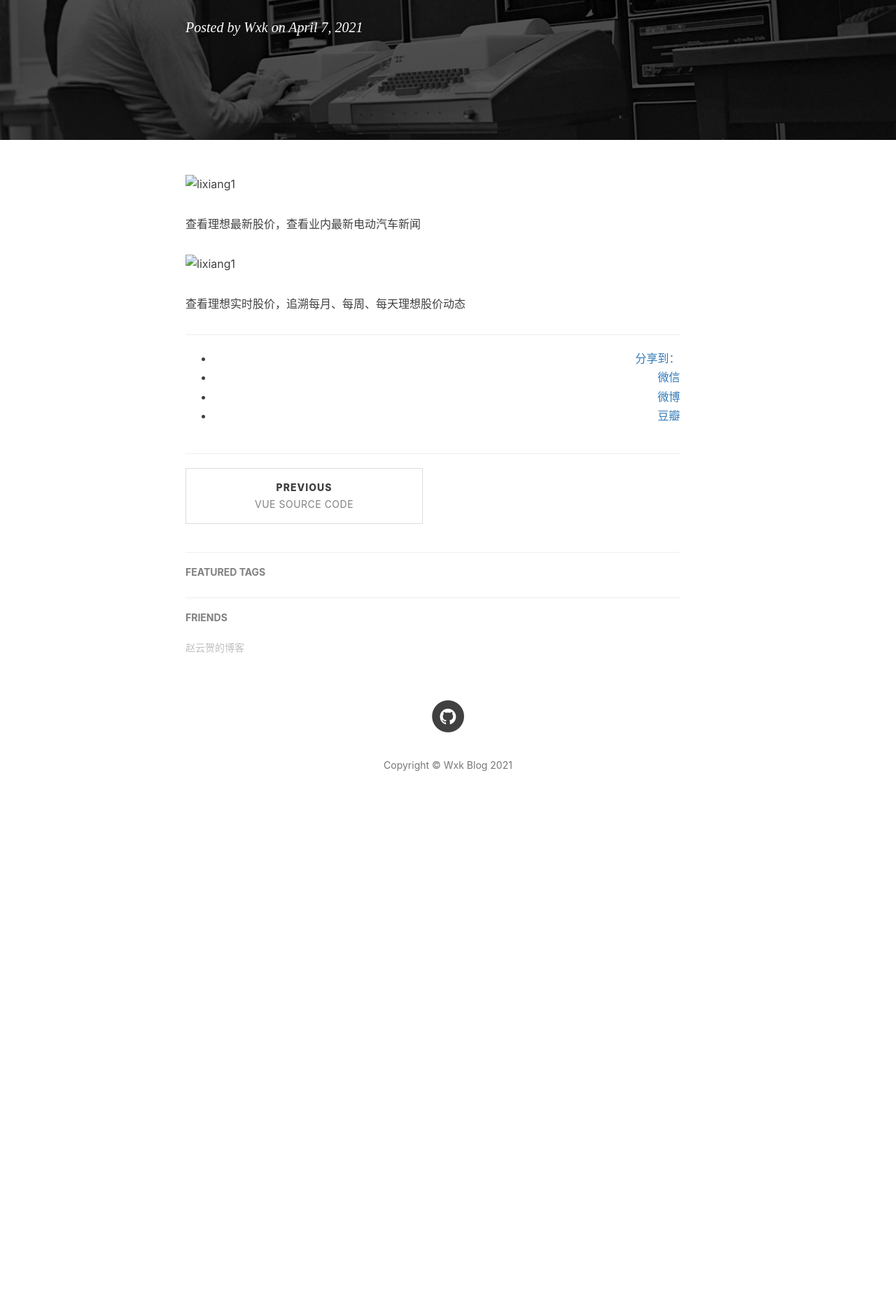
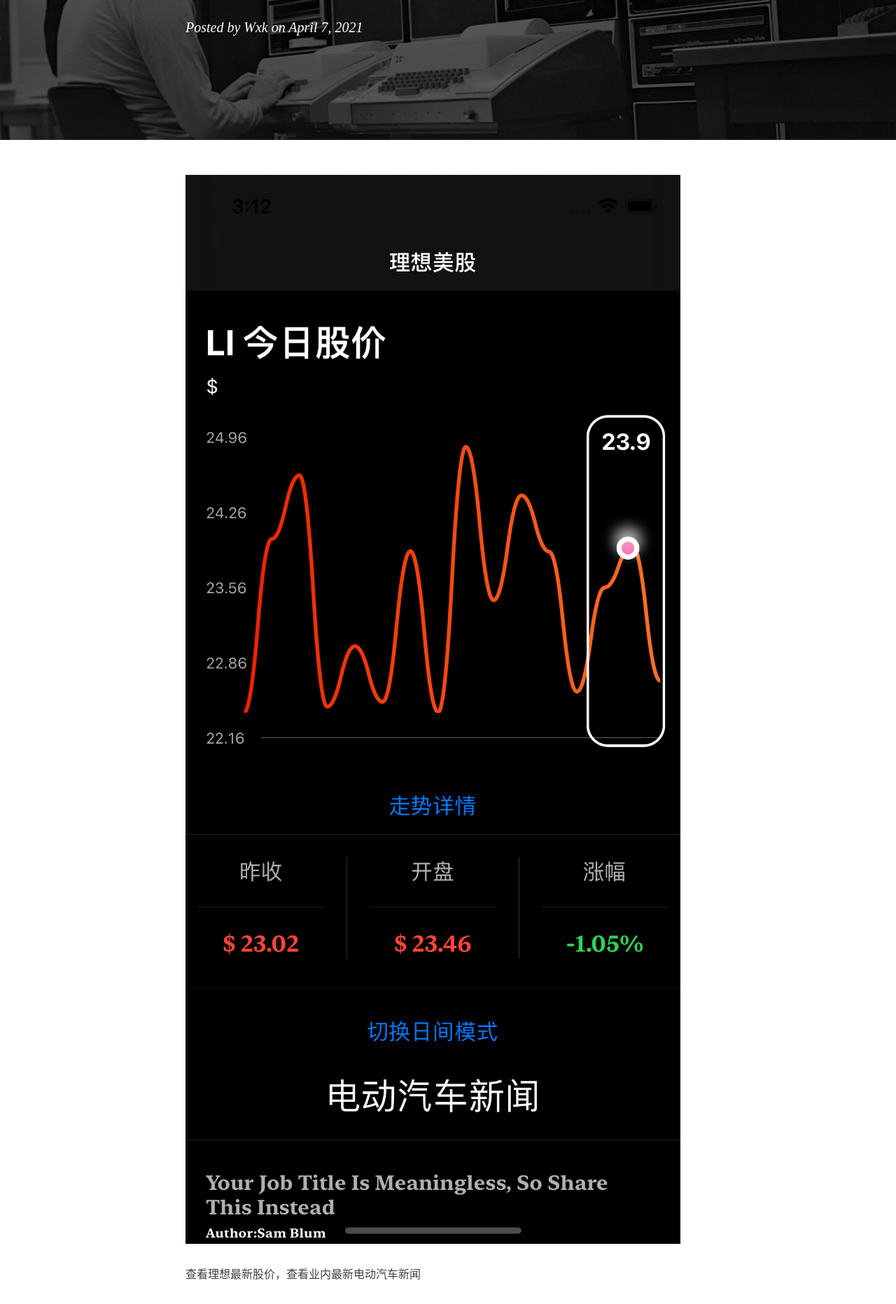
Before and after one commit to Zippowxk/Zippowxk.github.io, a Jekyll site: the page built from _posts/2021-04-07-lixiang.md, in a window 1280 px wide. Shown: the part 323-2187 px from the top of the page at 70% size. Built offline with Jekyll 4.4.1, drawn with Linux system fonts in a browser that asks for light colours; nearby versions of some CDN libraries; comment, search, counter and statistics services are not loaded; before the commit the page ends 1520 px from its top, so only the background shows below that.

Commit message:
change image

```diff
--- a/_posts/2021-04-07-lixiang.md
+++ b/_posts/2021-04-07-lixiang.md
@@ -14,12 +14,12 @@
 
 
 
-![lixiang1](../img/lixiang1.png)
+![lixiang1](/img/lixiang1.png)
 
 
 
 查看理想最新股价，查看业内最新电动汽车新闻
 
-![lixiang1](../img/lixiang2.png)
+![lixiang1](/img/lixiang2.png)
 
 查看理想实时股价，追溯每月、每周、每天理想股价动态
```
